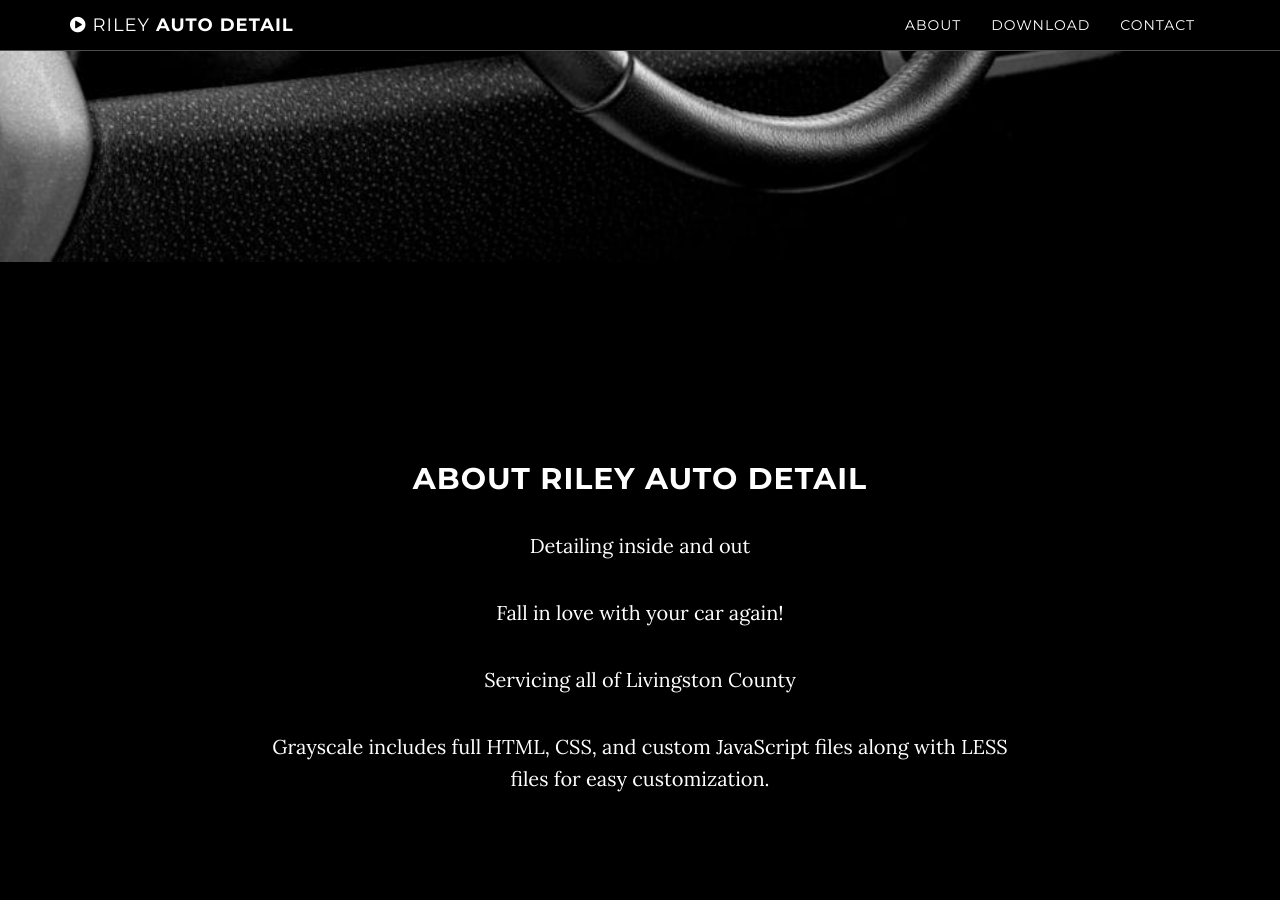
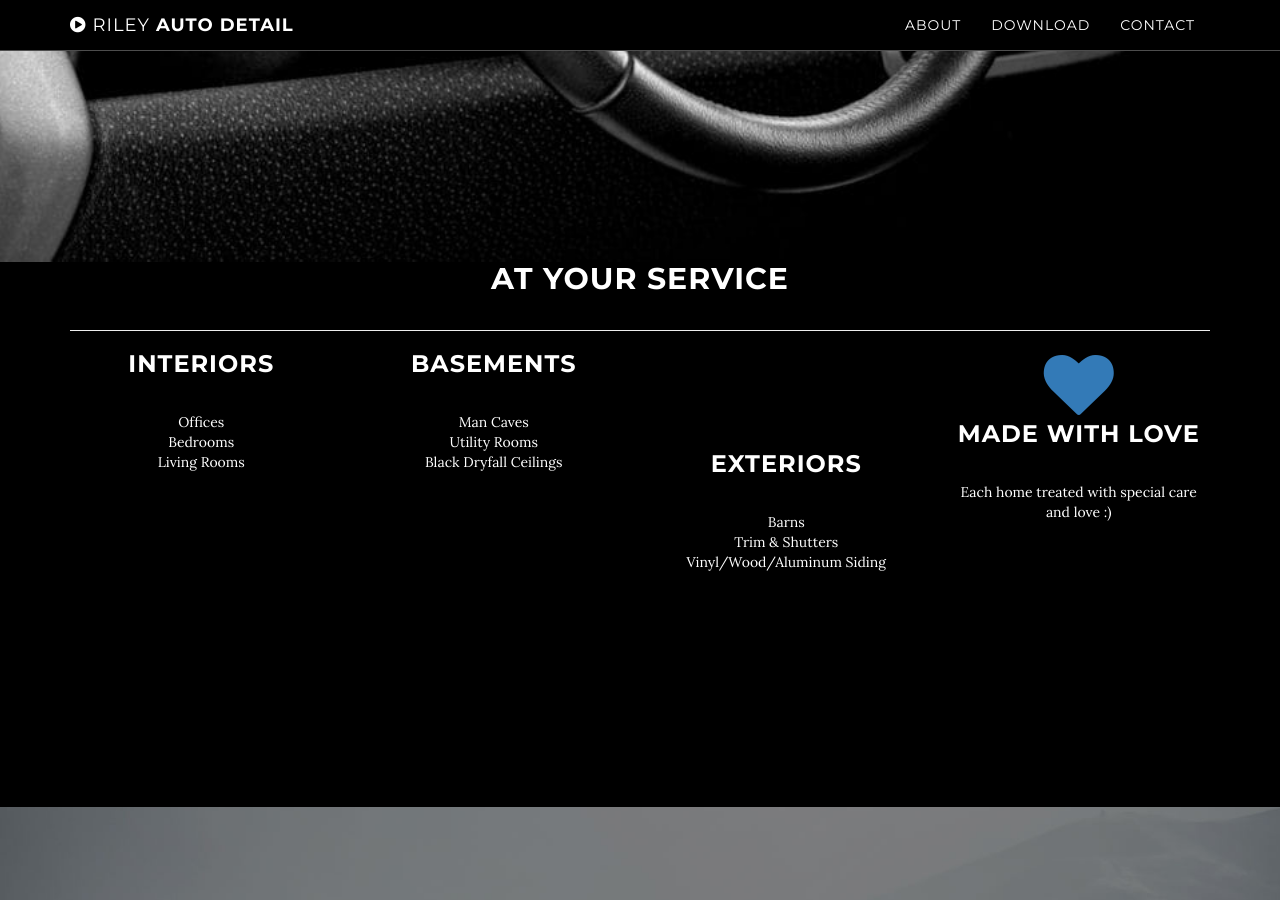
Before and after one commit to Silverado5300/RileyAuto, a Jekyll site: the page built from index.html, in a window 1280 px wide and 900 px high, scrolled down 638 px. Built offline with Jekyll 4.4.1, drawn with Linux system fonts in a browser that asks for light colours.

Commit message:
Update about.html

```diff
--- a/_includes/about.html
+++ b/_includes/about.html
@@ -1,12 +1,73 @@
-    <!-- About Section -->
-    <section id="about" class="container content-section text-center">
+<section id="services">
+    <div class="container">
         <div class="row">
-            <div class="col-lg-8 col-lg-offset-2">
-                <h2>About Riley Auto Detail</h2>
-                <p>Detailing inside and out</p>
-                <p>Fall in love with your car again!</p>
-                <p>Servicing all of Livingston County</p>
-                <p>Grayscale includes full HTML, CSS, and custom JavaScript files along with LESS files for easy customization.</p>
+            <div class="col-lg-12 text-center">
+                <h2 class="section-heading">At Your Service</h2>
+                <hr class="primary">
             </div>
         </div>
-    </section>
+    </div>
+    <div class="container">
+        <div class="row">
+            <div class="col-lg-3 col-md-6 text-center">
+                <div class="service-box">
+                    <i class="fas fa-paint-roller fa-5x wow bounceIn text-primary"></i>
+                    <h3>Interiors</h3>
+                    <p class="text-muted">
+                        <div>
+                        Offices
+                        </div>
+                        <div>
+                        Bedrooms
+                        </div>
+                        <div>
+                        Living Rooms
+                        </div>
+                    </p>
+                </div>
+            </div>
+            <div class="col-lg-3 col-md-6 text-center">
+                <div class="service-box">
+                    <i class="fas fa-brush fa-5x wow bounceIn text-primary"></i>
+                    <h3>Basements</h3>
+                    <p class="text-muted">
+                        <div>
+                            Man Caves
+                        </div>
+                        <div>
+                            Utility Rooms
+                        </div>
+                        <div>
+                            Black Dryfall Ceilings
+                        </div>
+                    </p>
+                    </p>
+                </div>
+            </div>
+            <div class="col-lg-3 col-md-6 text-center">
+                <div class="service-box">
+                    <i class="fas fa-home fa-5x wow bounceIn text-primary"></i>
+                    <h3>Exteriors</h3>
+                    <p class="text-muted">
+                        <div>
+                            Barns
+                        </div>
+                        <div>
+                            Trim & Shutters
+                        </div>
+                        <div>
+                            Vinyl/Wood/Aluminum Siding
+                        </div>
+                    </p></p>
+                </div>
+            </div>
+            <div class="col-lg-3 col-md-6 text-center">
+                <div class="service-box">
+                    <i class="fa fa-5x fa-heart wow bounceIn text-primary" data-wow-delay=".3s"></i>
+                    <h3>Made with Love</h3>
+                    <div>Each home treated with special care and love :)</div>
+                </div>
+            </div>
+        </div>
+    </div>
+</section>
```
